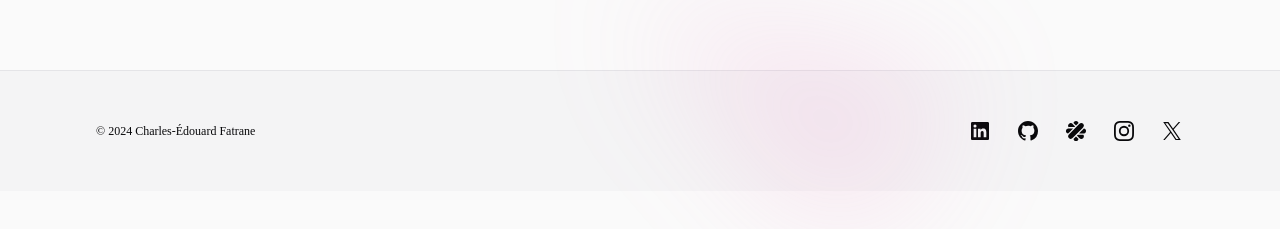
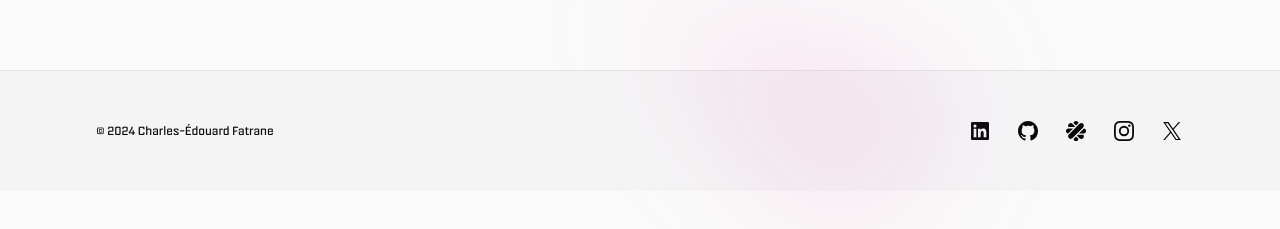
Before and after one commit to cfatrane/portfolio, a Next.js app: page / in a window 1280 px wide. Shown: the part 609-838 px from the top of the page. Built offline with nearby package versions, Linux system fonts and the light colour scheme.

Commit message:
add fontgp

```diff
--- a/src/components/shared/Footer.tsx
+++ b/src/components/shared/Footer.tsx
@@ -83,7 +83,7 @@ export function Footer() {
   }
 
   return (
-    <footer className={cn("border-t bg-secondary", className)}>
+    <footer className={cn("border-t bg-secondary font-nippo", className)}>
       <ContainerOuter>
         <div className="mx-auto max-w-7xl px-6 py-12 md:flex md:items-center md:justify-between lg:px-8">
           <div className="flex justify-center space-x-6 md:order-2">
```
